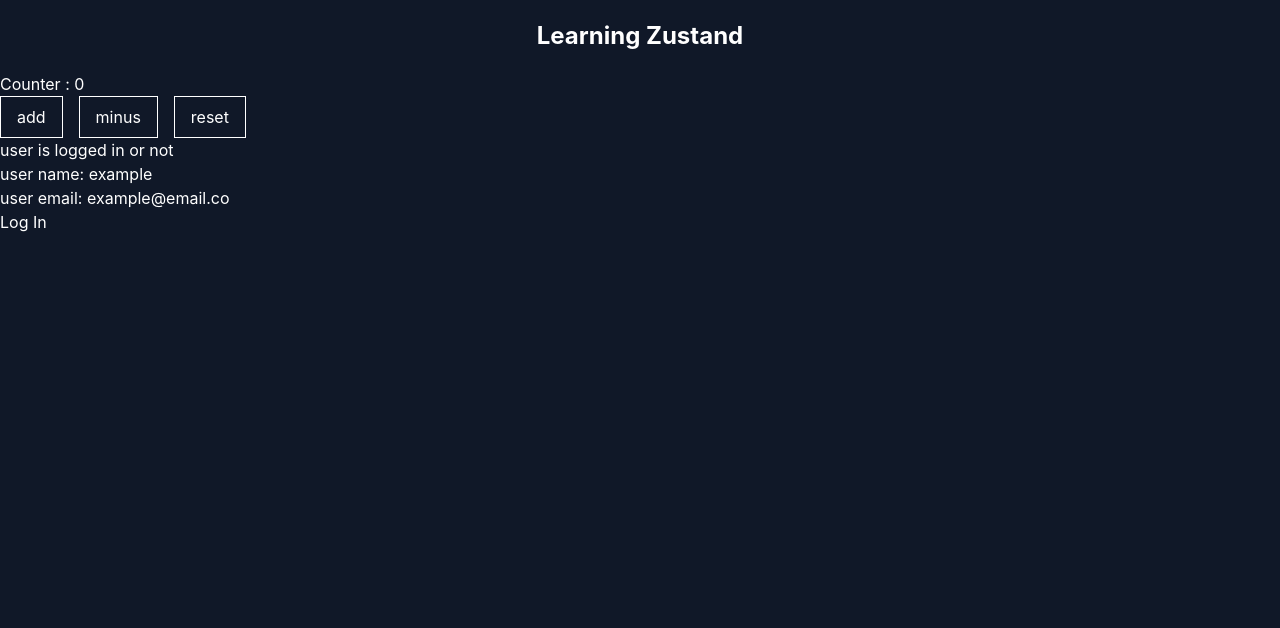
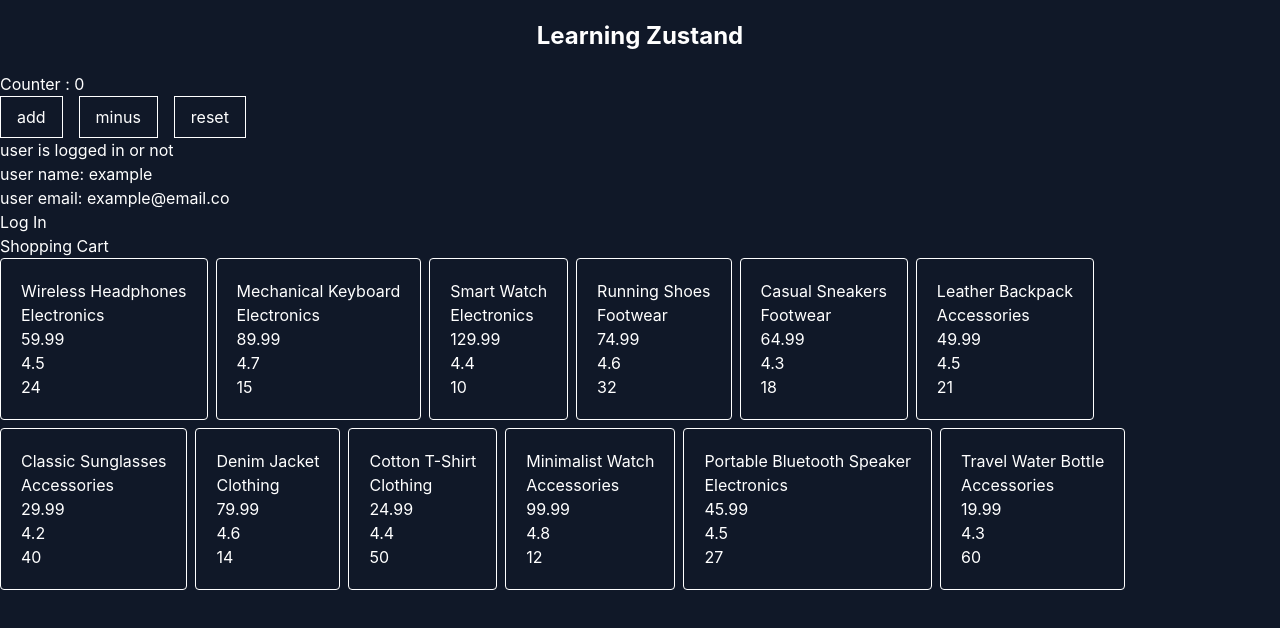
Before and after one commit to tonmoystark/learning-zustand, a React (Vite) app: page / in a window 1280 px wide. Shown: the top 628 px of the page. Built offline with nearby package versions, Linux system fonts and the light colour scheme.

Commit message:
working on search bar

```diff
--- a/src/App.jsx
+++ b/src/App.jsx
@@ -1,4 +1,5 @@
 import Counter from "./components/Counter"
+import Cart from "./components/shopping-cart/Cart"
 import UserLogInOut from "./components/UserLogInOut"
 
 function App() {
@@ -10,6 +11,12 @@
       <main>
         <Counter />
         <UserLogInOut />
+        <div>
+          <h1>Shopping Cart</h1>
+          <div className="flex flex-wrap gap-2">
+            <Cart />
+          </div>
+        </div>
       </main>
     </div>
   )
--- /dev/null
+++ b/src/components/shopping-cart/Cart.jsx
@@ -0,0 +1,22 @@
+import React from 'react'
+import { useCart } from '../../store/useCart'
+
+const Cart = () => {
+
+    const {products} = useCart()
+  return (
+    <>
+        {products.map((product) => (
+        <div key={product.id} className='border rounded p-5'>
+            <h1>{product.name}</h1>
+            <h1>{product.category}</h1>
+            <h1>{product.price}</h1>
+            <h1>{product.rating}</h1>
+            <h1>{product.stock}</h1>
+        </div>
+    ))}
+    </>
+  )
+}
+
+export default Cart
--- /dev/null
+++ b/src/components/shopping-cart/Search.jsx
@@ -0,0 +1,13 @@
+import React from 'react'
+
+const Search = () => {
+
+  return (
+    <form action="">
+        <input type="text" placeholder='search here'/>
+        <button type='submit'>Search</button>
+    </form>
+  )
+}
+
+export default Search
--- /dev/null
+++ b/src/data/products.js
@@ -0,0 +1,110 @@
+export const products = [
+    {
+        id: 1,
+        name: "Wireless Headphones",
+        category: "Electronics",
+        price: 59.99,
+        rating: 4.5,
+        stock: 24,
+        image: "https://images.unsplash.com/photo-1505740420928-5e560c06d30e",
+    },
+    {
+        id: 2,
+        name: "Mechanical Keyboard",
+        category: "Electronics",
+        price: 89.99,
+        rating: 4.7,
+        stock: 15,
+        image: "https://images.unsplash.com/photo-1587829741301-dc798b83add3",
+    },
+    {
+        id: 3,
+        name: "Smart Watch",
+        category: "Electronics",
+        price: 129.99,
+        rating: 4.4,
+        stock: 10,
+        image: "https://images.unsplash.com/photo-1523275335684-37898b6baf30",
+    },
+    {
+        id: 4,
+        name: "Running Shoes",
+        category: "Footwear",
+        price: 74.99,
+        rating: 4.6,
+        stock: 32,
+        image: "https://images.unsplash.com/photo-1542291026-7eec264c27ff",
+    },
+    {
+        id: 5,
+        name: "Casual Sneakers",
+        category: "Footwear",
+        price: 64.99,
+        rating: 4.3,
+        stock: 18,
+        image: "https://images.unsplash.com/photo-1525966222134-fcfa99b8ae77",
+    },
+    {
+        id: 6,
+        name: "Leather Backpack",
+        category: "Accessories",
+        price: 49.99,
+        rating: 4.5,
+        stock: 21,
+        image: "https://images.unsplash.com/photo-1553062407-98eeb64c6a62",
+    },
+    {
+        id: 7,
+        name: "Classic Sunglasses",
+        category: "Accessories",
+        price: 29.99,
+        rating: 4.2,
+        stock: 40,
+        image: "https://images.unsplash.com/photo-1511499767150-a48a237f0083",
+    },
+    {
+        id: 8,
+        name: "Denim Jacket",
+        category: "Clothing",
+        price: 79.99,
+        rating: 4.6,
+        stock: 14,
+        image: "https://images.unsplash.com/photo-1551028719-00167b16eac5",
+    },
+    {
+        id: 9,
+        name: "Cotton T-Shirt",
+        category: "Clothing",
+        price: 24.99,
+        rating: 4.4,
+        stock: 50,
+        image: "https://images.unsplash.com/photo-1521572163474-6864f9cf17ab",
+    },
+    {
+        id: 10,
+        name: "Minimalist Watch",
+        category: "Accessories",
+        price: 99.99,
+        rating: 4.8,
+        stock: 12,
+        image: "https://images.unsplash.com/photo-1524805444758-089113d48a6d",
+    },
+    {
+        id: 11,
+        name: "Portable Bluetooth Speaker",
+        category: "Electronics",
+        price: 45.99,
+        rating: 4.5,
+        stock: 27,
+        image: "https://images.unsplash.com/photo-1608043152269-423dbba4e7e1",
+    },
+    {
+        id: 12,
+        name: "Travel Water Bottle",
+        category: "Accessories",
+        price: 19.99,
+        rating: 4.3,
+        stock: 60,
+        image: "https://images.unsplash.com/photo-1602143407151-7111542de6e8",
+    },
+];
--- /dev/null
+++ b/src/store/useCart.js
@@ -0,0 +1,12 @@
+import { create } from "zustand";
+import { products } from "../data/products";
+
+
+
+
+export const useCart = create((set) => ({
+    products,
+    inputText : "",
+    submitHandler: () => set(() => ({}))
+
+}))
```
Also changed, not shown: src/App.css (deleted, +0 -184 lines).
